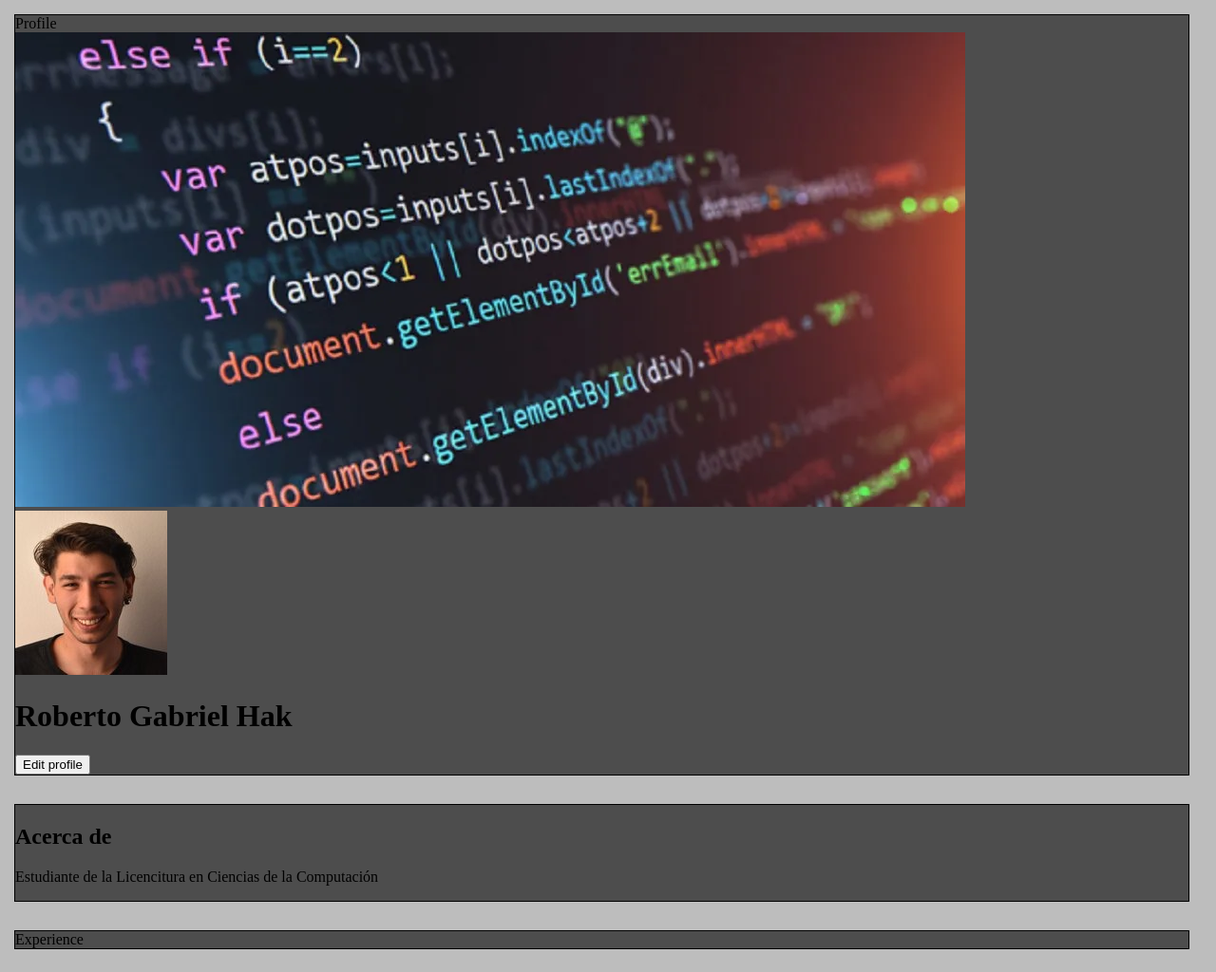
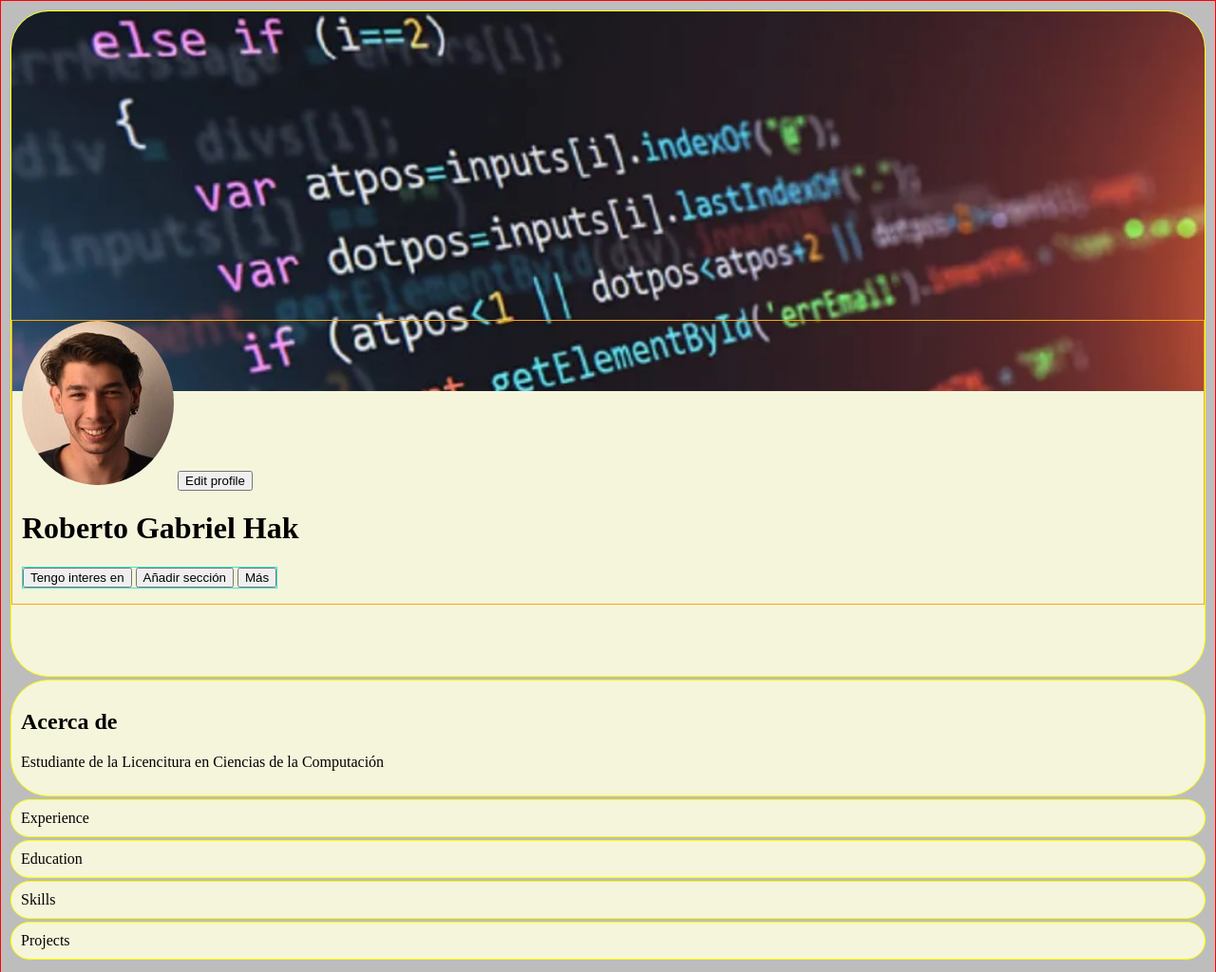
Before and after one commit to GabrielHak/PortfolioFrontend, a plain HTML site: page index.html in a window 1280 px wide. Shown: the top 1024 px of the page at 95% size. Drawn offline with Linux system fonts and the light colour scheme.

Commit message:
Profile Card - Contenido y Estilo - Lista de botones e imagen de fondo

```diff
--- a/index.css
+++ b/index.css
@@ -1,3 +1,5 @@
+/*** Main *********************************************************************/
+
 body{
   width: 100vw;
   height: 100vh;
@@ -6,15 +8,60 @@ body{
   background-color: rgb(189, 189, 189);
 }
 
-.card{
-  background-color: rgb(77, 77, 77);
-  border: 1px solid black;
-  margin: 15px;
+.main-container{
+  max-width: 100vw;
+  display: flex;
+  flex-direction: column;
+  padding: 10px;
+  border: 1px solid red;
 }
 
-#body{
-  display: flex;
-  flex-direction: column;
-  justify-content: space-around;
-  max-width: 99vw;
+.card{
+  background-color: beige;
+  border: 1px solid black;
+  border-radius: 40px;
+  overflow: hidden;
+  margin-bottom: 3px;
+  padding: 10px;
+  border: 1px solid yellow;
 }
+
+/******************************************************************************/
+
+/*** Profile ******************************************************************/
+
+#profile{
+  padding: 0px;
+}
+
+.cover{
+  width: 100%;
+  max-height: 50vh;
+  overflow: hidden;
+}
+
+#cover-img{
+  height: auto;
+  width: 100%;
+}
+
+.info{
+  padding-left: 10px;
+  position: relative;
+  top: -75px;
+  border: 1px solid orange;
+  /* Modfificar margenes? para que no este el espacio que no ocupa */
+}
+
+#profile-img{
+  border-radius: 50%;
+}
+
+.list-edit{
+  list-style: none;
+  border: 1px solid turquoise;
+  padding: 0px;
+  width: fit-content;
+}
+
+/******************************************************************************/
--- a/index.html
+++ b/index.html
@@ -8,42 +8,45 @@
   <title>Portfolio Gabriel Hak</title>
 </head>
 <body>
-  <div id="body">
+  <div class="main-container">
+
     <div class="card" id="profile">
-      Profile
-      <div id="cover-img">
-        <img src="./resources/cover-img.jpg" alt="cover-img">
+      <div class="cover">
+        <img src="./resources/cover-img.jpg" id="cover-img">
       </div>
-      <div id="profile-card">
-        <div id="profile-img">
-          <img src="./resources/profile.jpg" alt="">
-        </div>
-        <div id="name">
-          <h1>Roberto Gabriel Hak</h1>
-        </div>
-        <div id="edit-profile">
-          <button id="edit-profile-button">
-            Edit profile
-          </button>
-        </div>
+      <div class="info">
+        <img src="./resources/profile.jpg" alt="" id="profile-img">
+        <button>Edit profile</button>
+        <h1>Roberto Gabriel Hak</h1>
+        <ul class="list-edit">
+          <button><li>Tengo interes en</li></button>
+          <button><li>Añadir sección</li></button>
+          <button><li>Más</li></button>
+        </ul>
       </div>
     </div>
+
     <div class="card" id="about">
       <h2>Acerca de</h2>
       <p>Estudiante de la Licencitura en Ciencias de la Computación</p>
     </div>
+
     <div class="card" id="experience">
       Experience
     </div>
+
     <div class="card" id="education">
       Education
     </div>
+
     <div class="card" id="skills">
       Skills
     </div>
+
     <div class="card" id="projects">
       Projects
     </div>
+
   </div>
 </body>
 </html>
```
